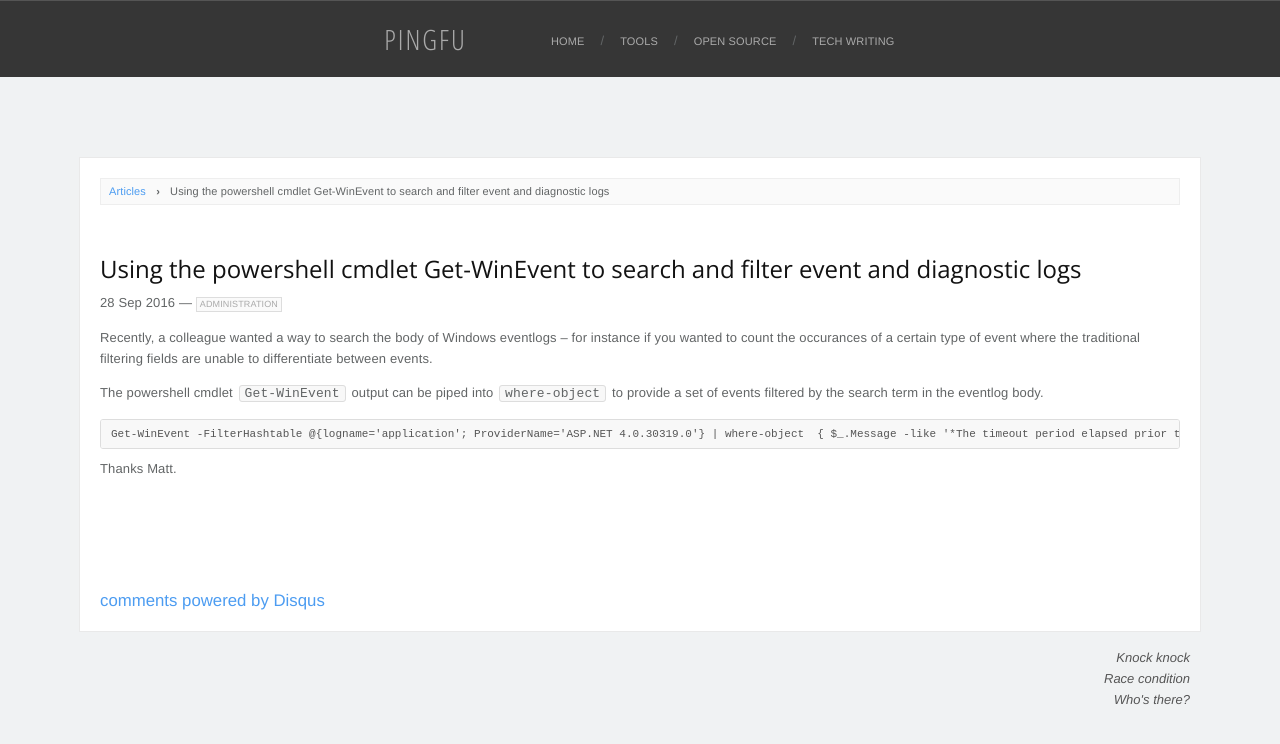
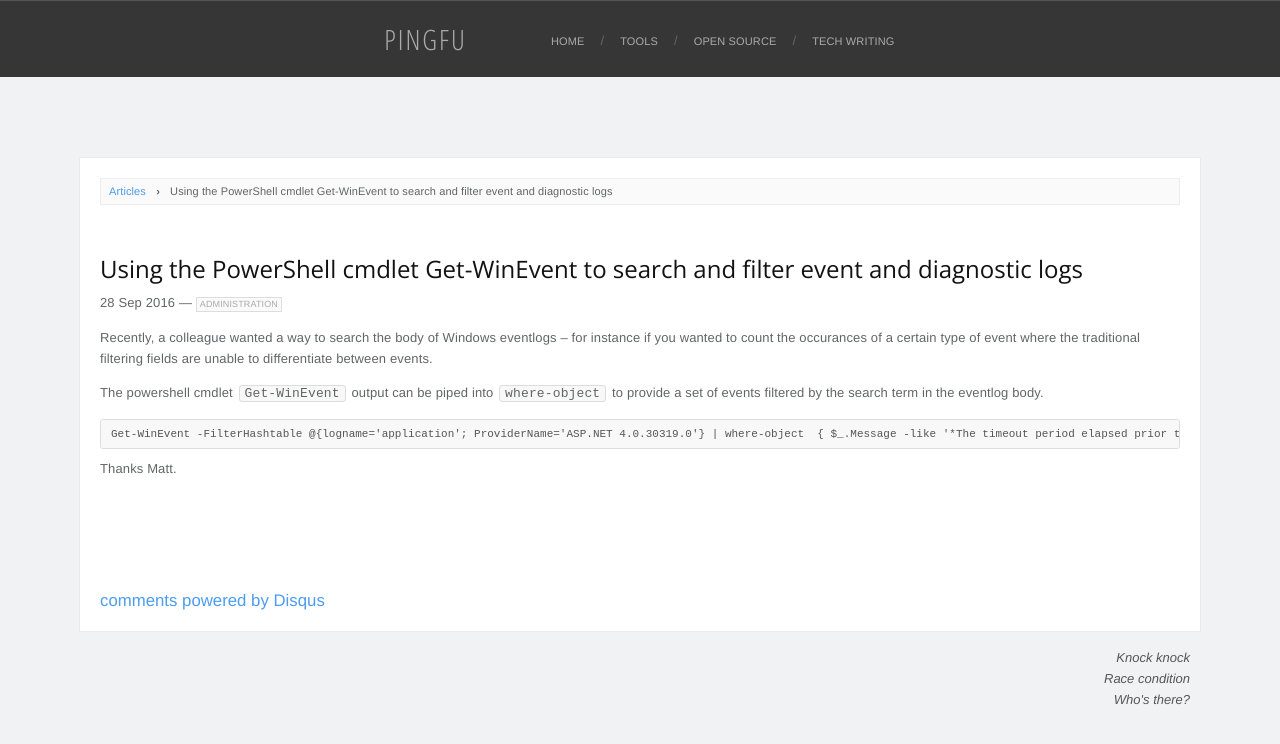
Before and after one commit to pingfu/pingfu.github.io, a Jekyll site: the page built from _posts/2016-09-28-searching-eventlogs.markdown, in a window 1280 px wide. Shown: the top 744 px of the page. Built offline with Jekyll 4.4.1, drawn with Linux system fonts in a browser that asks for light colours; nearby versions of some CDN libraries; comment, search, counter and statistics services are not loaded.

Commit message:
fixed case

```diff
--- a/_posts/2016-09-28-searching-eventlogs.markdown
+++ b/_posts/2016-09-28-searching-eventlogs.markdown
@@ -1,6 +1,6 @@
 ---
 layout: post
-title: "Using the powershell cmdlet Get-WinEvent to search and filter event and diagnostic logs"
+title: "Using the PowerShell cmdlet Get-WinEvent to search and filter event and diagnostic logs"
 date: 2016-09-28
 categories: Administration
 tags: powershell
```
